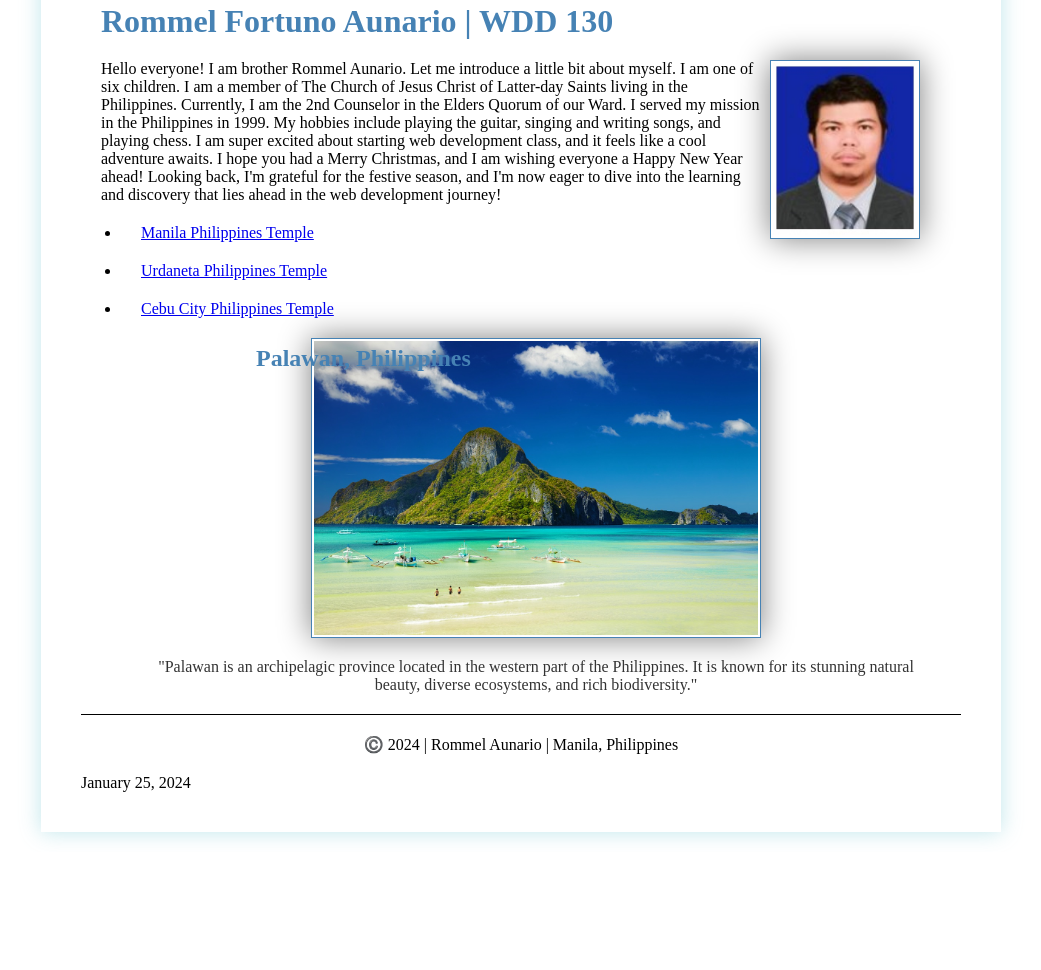
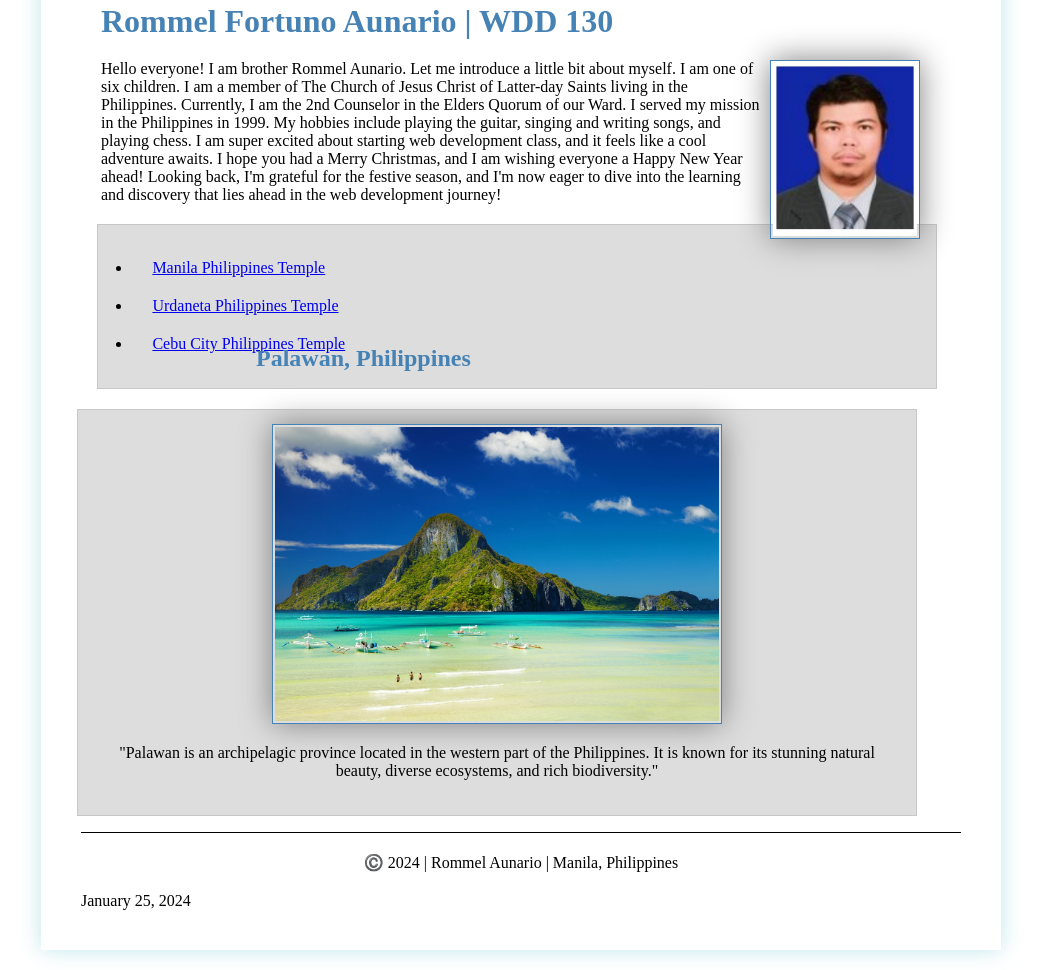
Before and after one commit to RLTB-Rommel/rltb-rommel.github.io, a plain HTML site: page index.html in a window 1280 px wide. Shown: the part 280-1250 px from the top of the page, without its empty margins (119-1160 px from the left). Before the commit the page ends 1132 px from the top, so only its background shows below. Drawn offline with Linux system fonts and the light colour scheme.

Commit message:
modification

```diff
--- a/index.html
+++ b/index.html
@@ -12,7 +12,7 @@
     <header>
         <nav>
             <a href="#">Home</a>
-            <a href="wrr/">Rafting Website</a>
+            <a href="wwr/">Rafting Website</a>
             <a href="wwr/site-plan-rafting.html">Rafting Website Plan</a>
             <a href="https://linkedin.com" target="_blank">Linkedin</a>
             <a href="https://facebook.com" target="_blank">Facebook</a>
@@ -22,13 +22,13 @@
         <h1>Rommel Fortuno Aunario | WDD 130</h1>
         <img src="images/profile.jpg" alt="Hi! Nice to meet you. I am Rommel Aunario" width="200">
         <p>Hello everyone! I am brother Rommel Aunario. Let me introduce a little bit about myself. I am one of six children. I am a member of The Church of Jesus Christ of Latter-day Saints living in the Philippines. Currently, I am the 2nd Counselor in the Elders Quorum of our Ward. I served my mission in the Philippines in 1999. My hobbies include playing the guitar, singing and writing songs, and playing chess. I am super excited about starting web development class, and it feels like a cool adventure awaits. I hope you had a Merry Christmas, and I am wishing everyone a Happy New Year ahead! Looking back, I'm grateful for the festive season, and I'm now eager to dive into the learning and discovery that lies ahead in the web development journey!</p>
-        <ul>
+        <ul class="box">
             <li><a href="https://www.churchofjesuschrist.org/temples/details/manila-philippines-temple" target="_blank">Manila Philippines Temple</a></li>
             <li><a href="https://www.churchofjesuschrist.org/temples/details/urdaneta-philippines-temple" target="_blank">Urdaneta Philippines Temple</a></li>
             <li><a href="https://www.churchofjesuschrist.org/temples/details/cebu-city-philippines-temple" target="_blank">Cebu City Philippines Temple</a></li>
         </ul>
     </main>
-    <aside>
+    <aside class="box">
         <h2>Palawan, Philippines</h2>
         <img src="images/philippines.jpg" alt="Philippines Palawan Island">
         <p>"Palawan is an archipelagic province located in the western part of the Philippines. It is known for its stunning natural beauty, diverse ecosystems, and rich biodiversity."</p>
```
